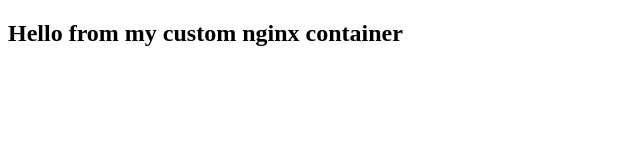
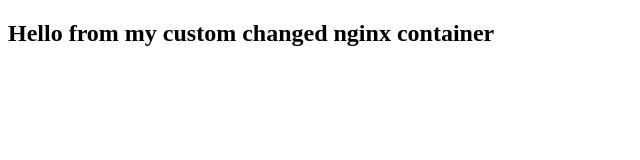
Before and after one commit to catenax-ng/k8s-example-argo-cd-project, a plain HTML site: page html/index.html in a window 1280 px wide. Shown: the whole page, without its empty margins (0-640 px from the left). Drawn offline with Linux system fonts and the light colour scheme.

Commit message:
Update index.html

```diff
--- a/html/index.html
+++ b/html/index.html
@@ -5,6 +5,6 @@
   <title>Custom Docker Nginx</title>
 </head>
 <body>
-  <h2>Hello from my custom nginx container</h2>
+  <h2>Hello from my custom changed nginx container</h2>
 </body>
 </html>
```
